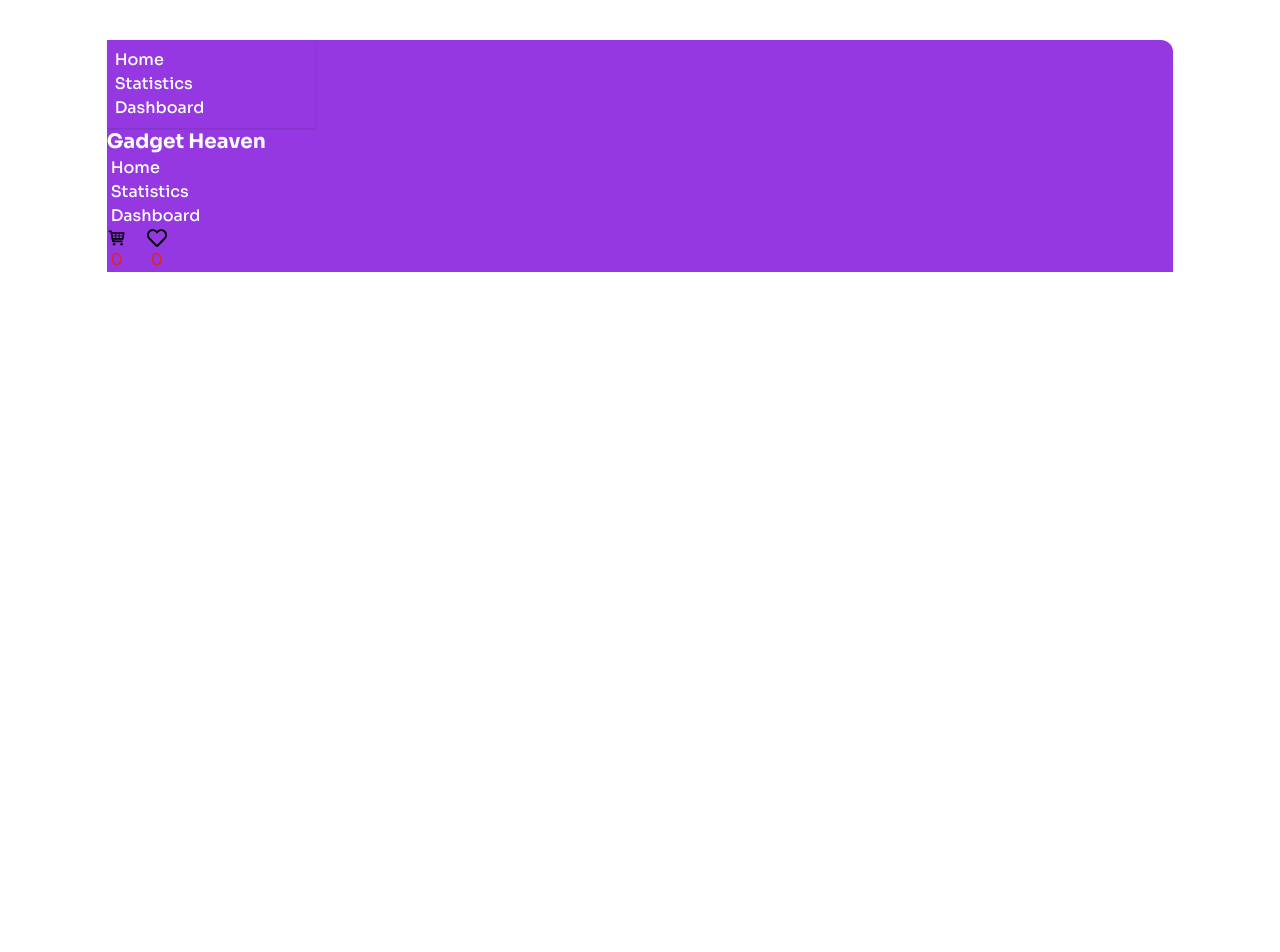
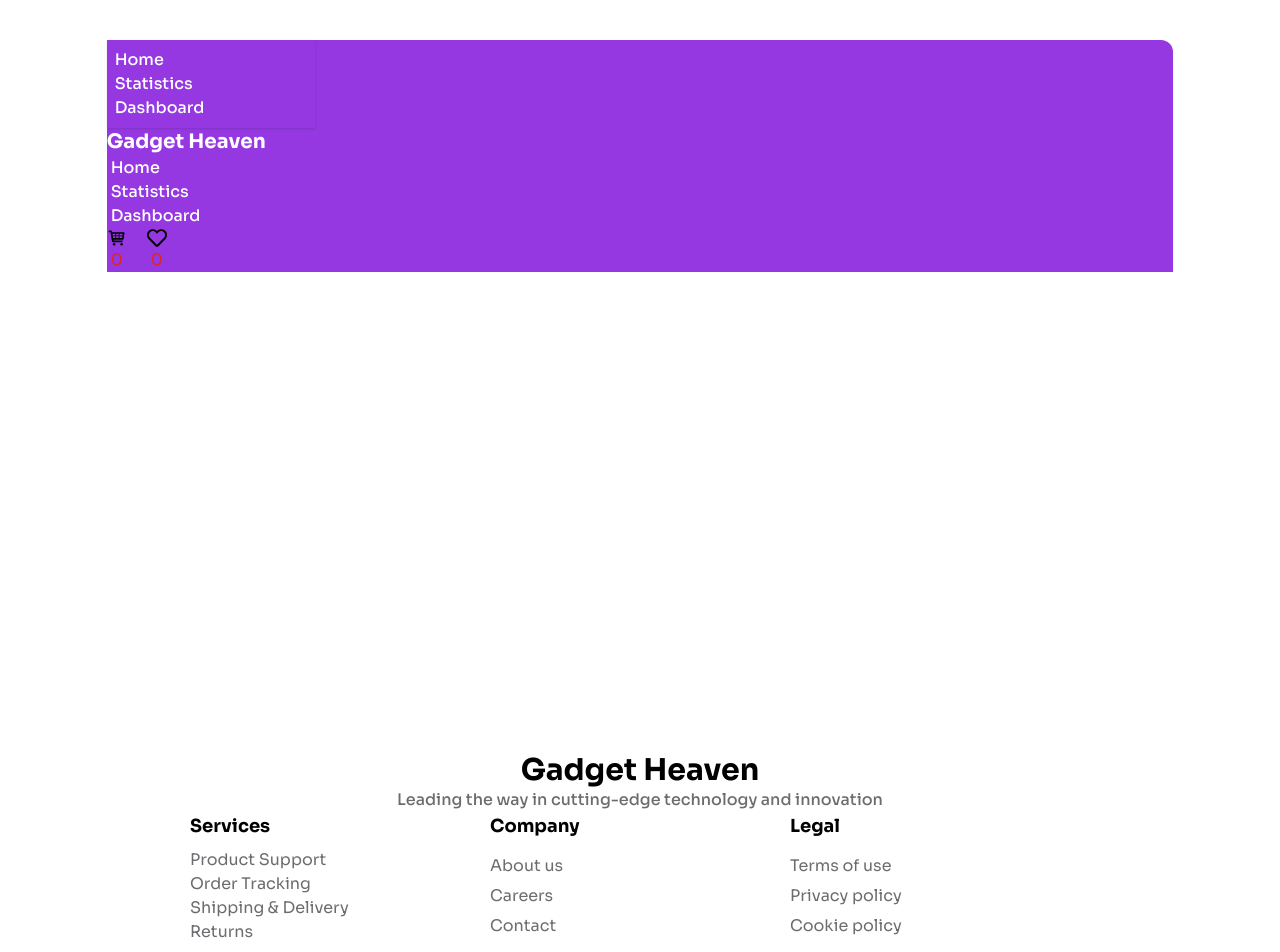
Before and after one commit to programming-hero-web-course-4/b10a8-gadget-heaven-NI-Lipu, a React (Vite) app: page / in a window 1280 px wide. Shown: the top 952 px of the page. Before the commit the page ends 800 px from the top, so only its background shows below. Built offline with nearby package versions, Linux system fonts and the light colour scheme.

Commit message:
Add Footer

```diff
--- /dev/null
+++ b/src/components/Footer.jsx
@@ -0,0 +1,38 @@
+
+
+const Footer = () => {
+  return (
+    <footer className="footer bg-base-200 text-base-content p-10">
+      <div className="w-fit mx-auto flex flex-col items-center">
+        <h2 className="font-bold text-3xl">Gadget Heaven</h2>
+        <p className="text-center font-medium text-[#6c6b6f]">Leading the way in cutting-edge technology and innovation</p>
+      </div>
+
+    <div className="grid grid-cols-1 md:grid-cols-3 justify-evenly w-3/4 mx-auto">
+    <nav className="grid grid-flow-row">
+      <h6 className="font-bold text-lg mb-2">Services</h6>
+      <a className="text-[#6c6b6f] link link-hover">Product Support</a>
+      <a className="text-[#6c6b6f] link link-hover">Order Tracking</a>
+      <a className="text-[#6c6b6f] link link-hover">Shipping & Delivery</a>
+      <a className="text-[#6c6b6f] link link-hover">Returns</a>
+    </nav>
+    <nav className="grid grid-flow-row">
+      <h6 className="font-bold text-lg mb-2">Company</h6>
+      <a className="text-[#6c6b6f] link link-hover">About us</a>
+      <a className="text-[#6c6b6f] link link-hover">Careers</a>
+      <a className="text-[#6c6b6f] link link-hover">Contact</a>
+
+
+    </nav>
+    <nav className="grid grid-flow-row">
+      <h6 className="font-bold text-lg mb-2">Legal</h6>
+      <a className="text-[#6c6b6f] link link-hover">Terms of use</a>
+      <a className="text-[#6c6b6f] link link-hover">Privacy policy</a>
+      <a className="text-[#6c6b6f] link link-hover">Cookie policy</a>
+    </nav>
+    </div>
+  </footer>
+  );
+};
+
+export default Footer;
--- a/src/layouts/MainLayout.jsx
+++ b/src/layouts/MainLayout.jsx
@@ -1,3 +1,5 @@
+import { Outlet } from "react-router-dom";
+import Footer from "../components/Footer";
 import Navbar from "../components/Navbar";
 
 
@@ -5,6 +7,10 @@ const MainLayout = () => {
   return (
     <div>
       <Navbar></Navbar>
+      <div className="min-h-[calc(100vh-360px)]">
+        <Outlet></Outlet>
+      </div>
+      <Footer></Footer>
     </div>
   );
 };
```
